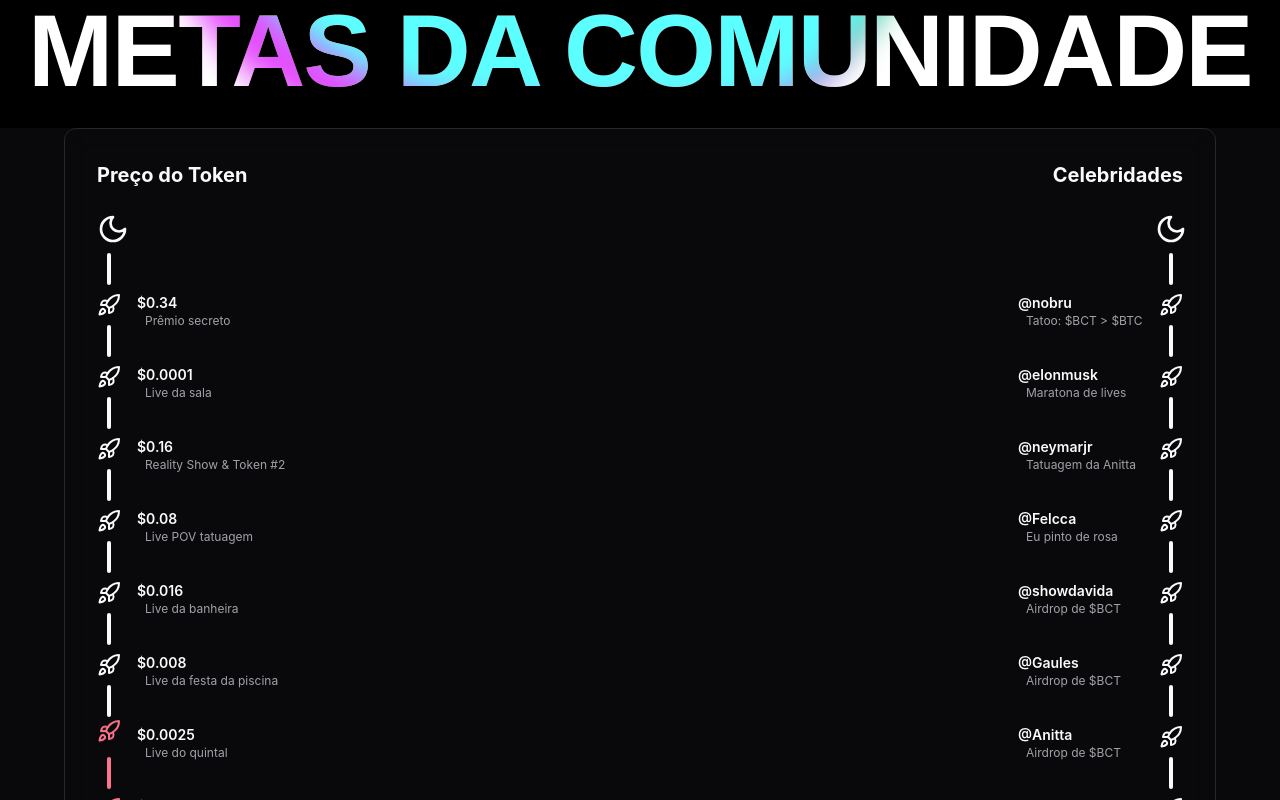
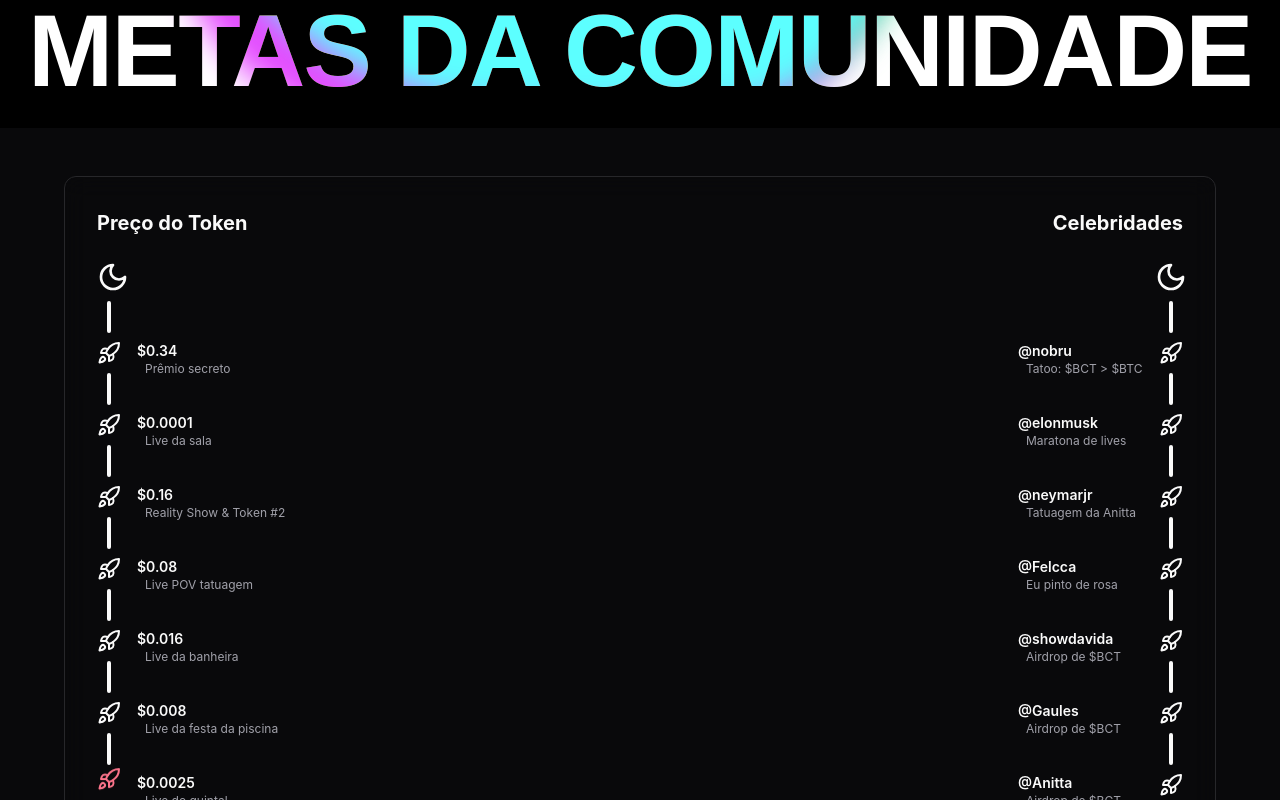
Before and after one commit to bct-community/interface, a React (Vite) app: page / in a window 1280 px wide. Shown: the part 5320-6120 px from the top of the page. Built offline with nearby package versions, Linux system fonts and the light colour scheme; no server answers; what webfontloader would draw is missing.

Commit message:
refactor: adjust margin properties for improved layout in Home component

```diff
--- a/src/features/home/index.tsx
+++ b/src/features/home/index.tsx
@@ -118,7 +118,7 @@
       <AuroraTitle />
 
       {/* why w-[90%] intead of mx - check why mx doesn't work */}
-      <div className="mx-14 mb-12 flex w-[90%] border justify-between overflow-clip rounded-[12px] bg-transparent bg-opacity-20 p-8 backdrop-blur-md backdrop-filter">
+      <div className="mx-14 my-12 flex w-[90%] justify-between overflow-clip rounded-[12px] border bg-transparent bg-opacity-20 p-8 backdrop-blur-md backdrop-filter">
         <TokenGoals />
         <TokenGoals celebs />
       </div>
```
